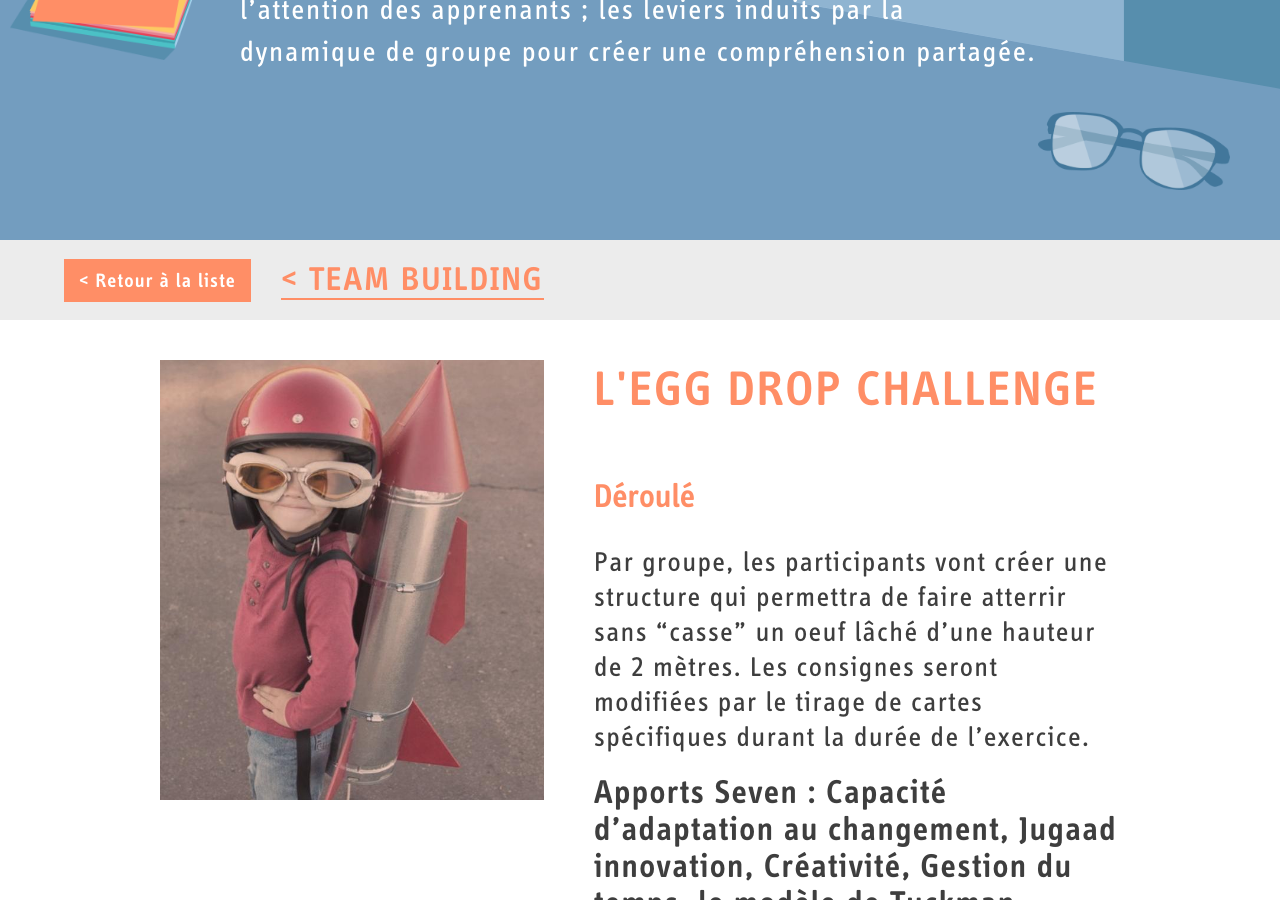
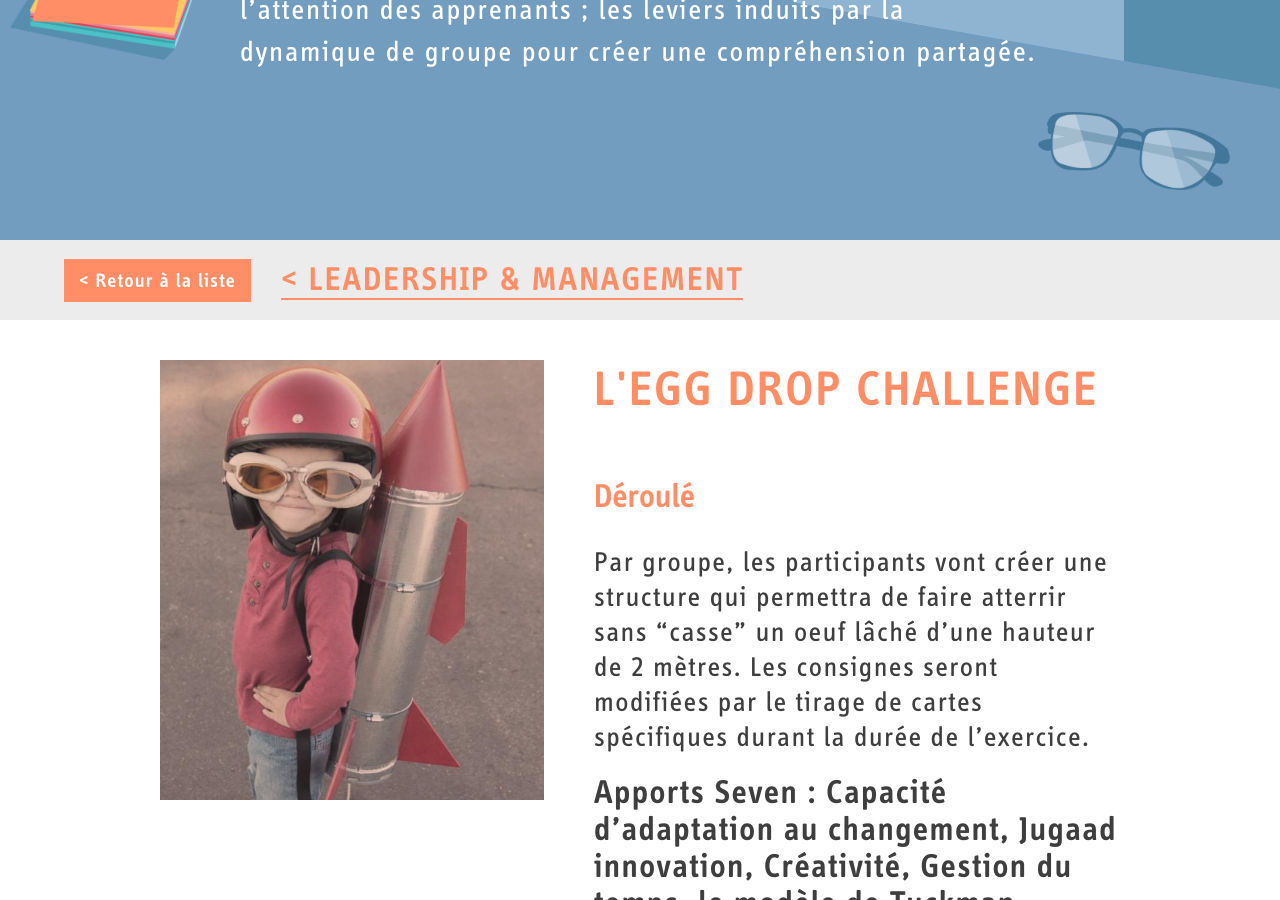
Before and after one commit to plebot/learn.byseven.co, a Jekyll site: the page built from _expertise/egg-drop-challenge.md, in a window 1280 px wide and 900 px high, scrolled down 482 px. Built offline with Jekyll 4.4.1, drawn with Linux system fonts in a browser that asks for light colours.

Commit message:
Update from Forestry.io - egg-drop-challenge.md

```diff
--- a/_expertise/egg-drop-challenge.md
+++ b/_expertise/egg-drop-challenge.md
@@ -1,12 +1,14 @@
 ---
 layout: content-expertise
 type: expertise
-category: teambuilding
-category_displayed: "Team Building"
-permalink: /expertise/egg-drop-challenge/
-title: "L'egg drop challenge"
+category_displayed: Leadership & Management
+permalink: "/expertise/egg-drop-challenge/"
+title: L'egg drop challenge
 image: egg-drop-challenge.jpg
 color: orange
+categories: teambuilding
+date: 2018-03-12 22:30:21 +0000
+category: leadership-management
 ---
 
 ## Déroulé
```
Also changed, not shown: .forestry/front_matter/templates/expertise-fr.yml.
